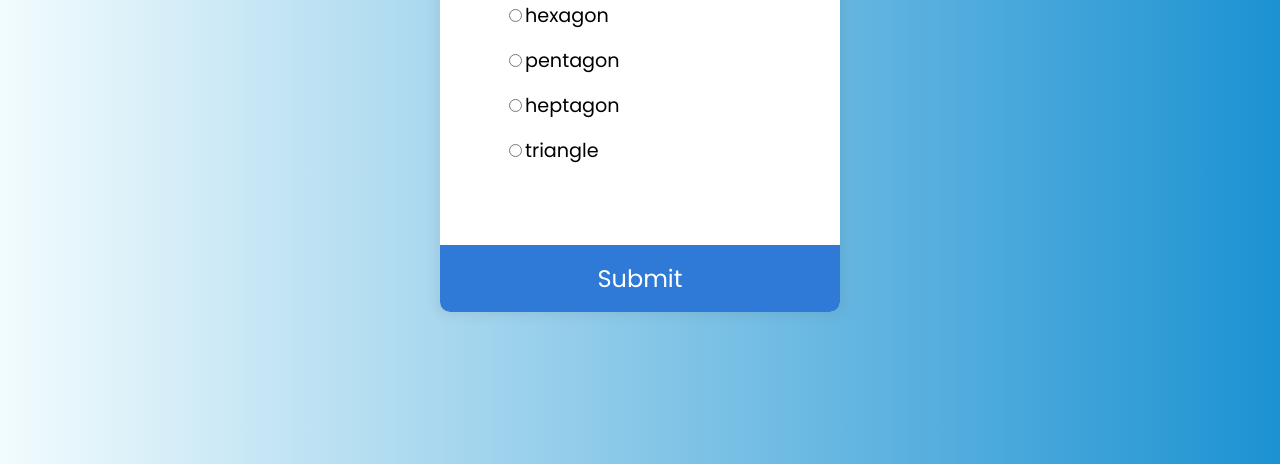
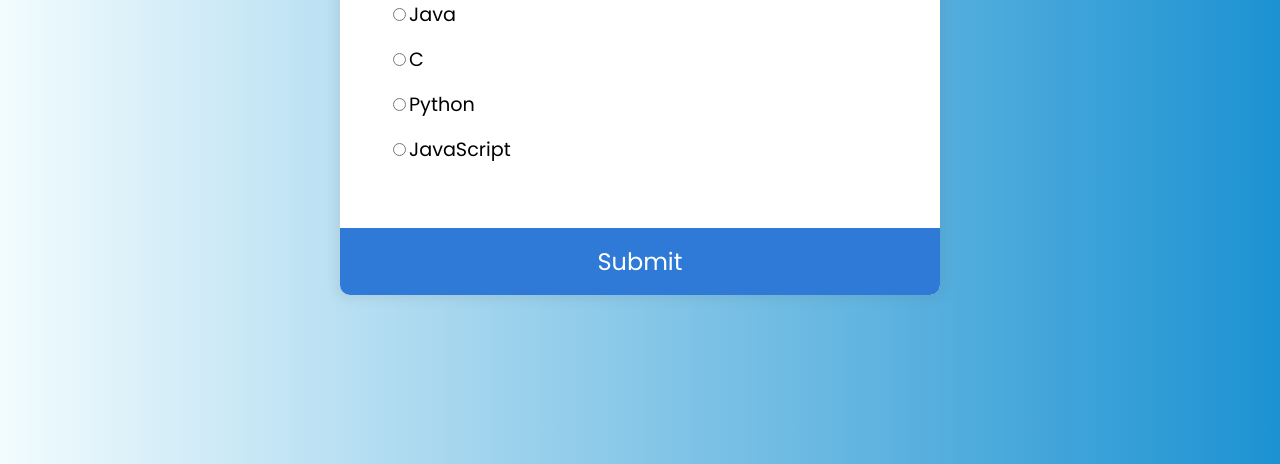
Before and after one commit to Shwetha21031/quiz_app, a plain HTML site: page index.html in a window 1280 px wide. Shown: the part 336-800 px from the top of the page. Drawn offline with Linux system fonts and the light colour scheme.

Commit message:
completed

```diff
--- a/index.html
+++ b/index.html
@@ -8,15 +8,15 @@
     <link rel="stylesheet" href="styles.css">
 </head>
 <body>
-    <div class="quiz-container">
+    <div class="quiz-container" id="quiz">
         <div class="quiz-header">
         <h2 id="question">Questions:</h2>
 
         <ul>
-            <li><input type="radio" name="answer" id="a"><label id="a_text"for="a">Question</label></li>
-            <li><input type="radio" name="answer" id="b"><label id="b_text"for="b">Question</label></li>
-            <li><input type="radio" name="answer" id="c"><label id="c_text"for="c">Question</label></li>
-            <li><input type="radio" name="answer" id="d"><label id="d_text"for="d">Question</label></li>
+            <li><input type="radio" name="answer" class="answer"  id="a"><label id="a_text"for="a">Question</label></li>
+            <li><input type="radio" name="answer" class="answer" id="b"><label id="b_text"for="b">Question</label></li>
+            <li><input type="radio" name="answer" class="answer" id="c"><label id="c_text"for="c">Question</label></li>
+            <li><input type="radio" name="answer" class="answer" id="d"><label id="d_text"for="d">Question</label></li>
         </ul>
     </div>
         <button id="submit">
--- a/script.js
+++ b/script.js
@@ -1,55 +1,55 @@
 const quizData = [
     {
-        question: 'What do you call a type of shape that has five sides?',
-        a: 'hexagon',
-        b: 'pentagon',
-        c: 'heptagon',
-        d: 'triangle',
-        correct: 'c'
-    },{
-        question: 'Which is the coldest location in the earth?',
-        a: 'antartica',
-        b: 'india',
-        c: 'africa',
-        d: 'greenland',
-        correct: 'a'
-    },{
-        question:'Who discovered electricity?',
-        a: 'grandpa',
-        b: 'Benjamin franklin',
-        c: 'Charles Babbage',
-        d: 'potato seller',
-        answer: 'b'
-    },{
-        question:'Which two parts of the body continue to grow for your entire life?',
-        a: 'nose and ears',
-        b: 'teeth and arms',
-        c: 'none',
-        d: 'fingers and toes',
-        answer: 'a'
-    },{
-        question:'what is 2-2*3 (use order of precedence)',
-        a: '6',
-        b: '0',
-        c: '3',
-        d: '4',
-        answer: 'd'
-    }
+        question: "What is the most used programming language in 2019?",
+        a: "Java",
+        b: "C",
+        c: "Python",
+        d: "JavaScript",
+        correct: "d",
+    },
+    {
+        question: "Who is the President of US?",
+        a: "Florin Pop",
+        b: "Donald Trump",
+        c: "Ivan Saldano",
+        d: "Mihai Andrei",
+        correct: "b",
+    },
+    {
+        question: "What does HTML stand for?",
+        a: "Hypertext Markup Language",
+        b: "Cascading Style Sheet",
+        c: "Jason Object Notation",
+        d: "Helicopters Terminals Motorboats Lamborginis",
+        correct: "a",
+    },
+    {
+        question: "What year was JavaScript launched?",
+        a: "1996",
+        b: "1995",
+        c: "1994",
+        d: "none of the above",
+        correct: "b",
+    },
 ];
 
-const questionEl = document.getElementById('question')
-const a_text = document.getElementById('a_text');
-const b_text = document.getElementById('b_text');
-const c_text = document.getElementById('c_text');
-const d_text = document.getElementById('d_text');
-const submitBtn = document.getElementById('submit');
-
+const quiz = document.getElementById("quiz");
+const answerEls = document.querySelectorAll(".answer");
+const questionEl = document.getElementById("question");
+const a_text = document.getElementById("a_text");
+const b_text = document.getElementById("b_text");
+const c_text = document.getElementById("c_text");
+const d_text = document.getElementById("d_text");
+const submitBtn = document.getElementById("submit");
 
 let currentQuiz = 0;
+let score = 0;
 
 loadQuiz();
 
-function loadQuiz(){
+function loadQuiz() {
+    deselectAnswers();
+
     const currentQuizData = quizData[currentQuiz];
 
     questionEl.innerText = currentQuizData.question;
@@ -57,16 +57,44 @@ function loadQuiz(){
     b_text.innerText = currentQuizData.b;
     c_text.innerText = currentQuizData.c;
     d_text.innerText = currentQuizData.d;
-
 }
 
-submitBtn.addEventListener("click",() => {
-    currentQuiz++;
-if(currentQuiz < quizData.length){
-    loadQuiz();
-}else{
-    alert('you finished!!!!')
+function getSelected() {
+    let answer = undefined;
+
+    answerEls.forEach((answerEl) => {
+        if (answerEl.checked) {
+            answer = answerEl.id;
+        }
+    });
+
+    return answer;
 }
 
+function deselectAnswers() {
+    answerEls.forEach((answerEl) => {
+        answerEl.checked = false;
+    });
+}
 
+submitBtn.addEventListener("click", () => {
+    // check to see the answer
+    const answer = getSelected();
+
+    if (answer) {
+        if (answer === quizData[currentQuiz].correct) {
+            score++;
+        }
+
+        currentQuiz++;
+        if (currentQuiz < quizData.length) {
+            loadQuiz();
+        } else {
+            quiz.innerHTML = `
+                <h2>You answered correctly  ${score}/${quizData.length} questions.</h2>
+
+                <button onclick="location.reload()">Reload Quiz</button>
+            `;
+        }
+    }
 });
--- a/styles.css
+++ b/styles.css
@@ -23,14 +23,14 @@ justify-content: center;
 }
 .quiz-container{
     background-color: white;
-    width: 400px;
+    width: 600px;
     border-radius: 10px;
     box-shadow: 0 0 10px 5px rgba(100,100,100,0.1);
 
 }
 
 .quiz-header{
-    padding: 4rem
+    padding: 3rem
 }
 
 ul{
@@ -56,6 +56,8 @@ button:hover{
 
 }
 h2{
+    padding: 1rem;
+    text-align: center;
     margin: 0;
 }
 
```
